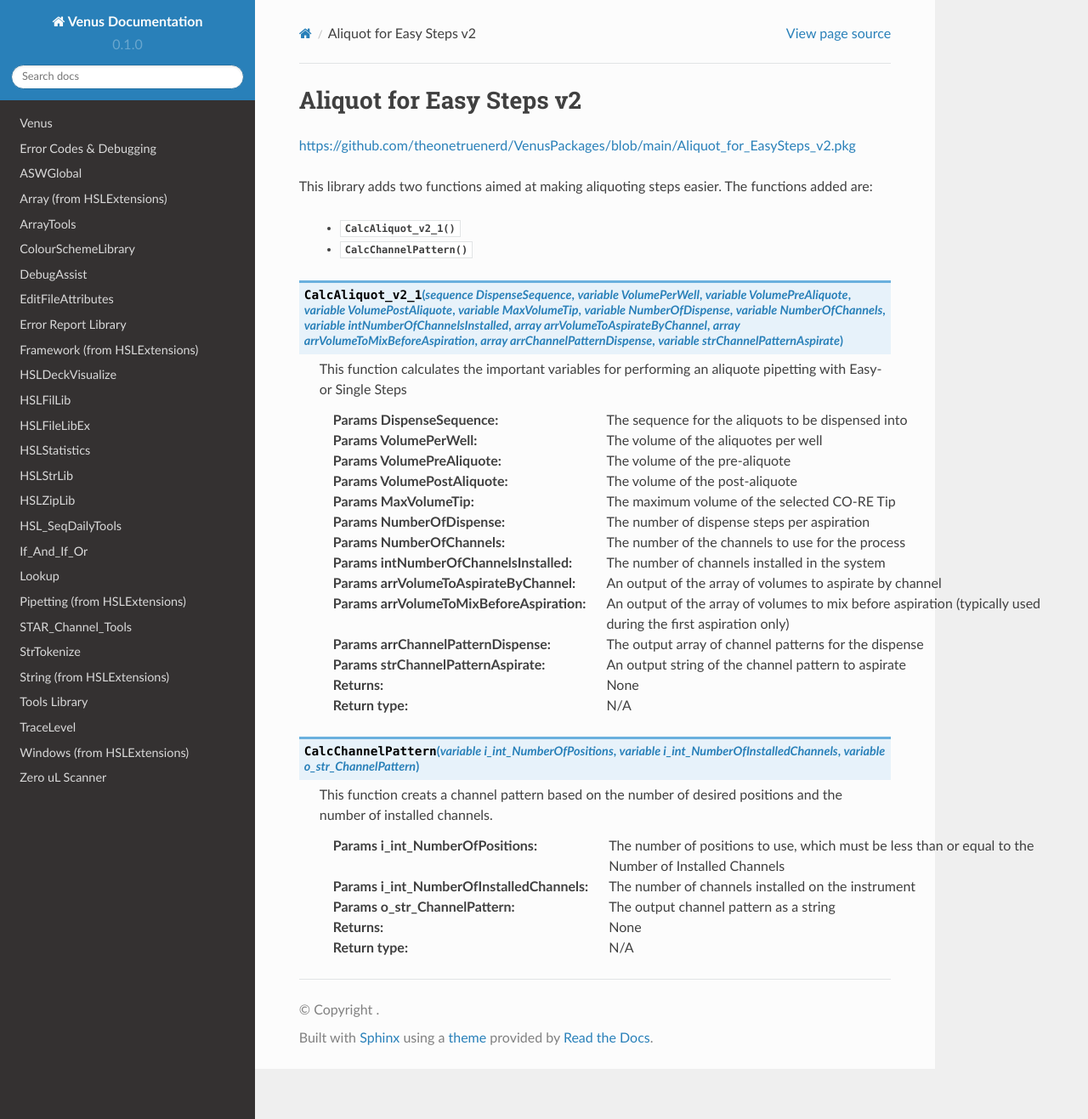
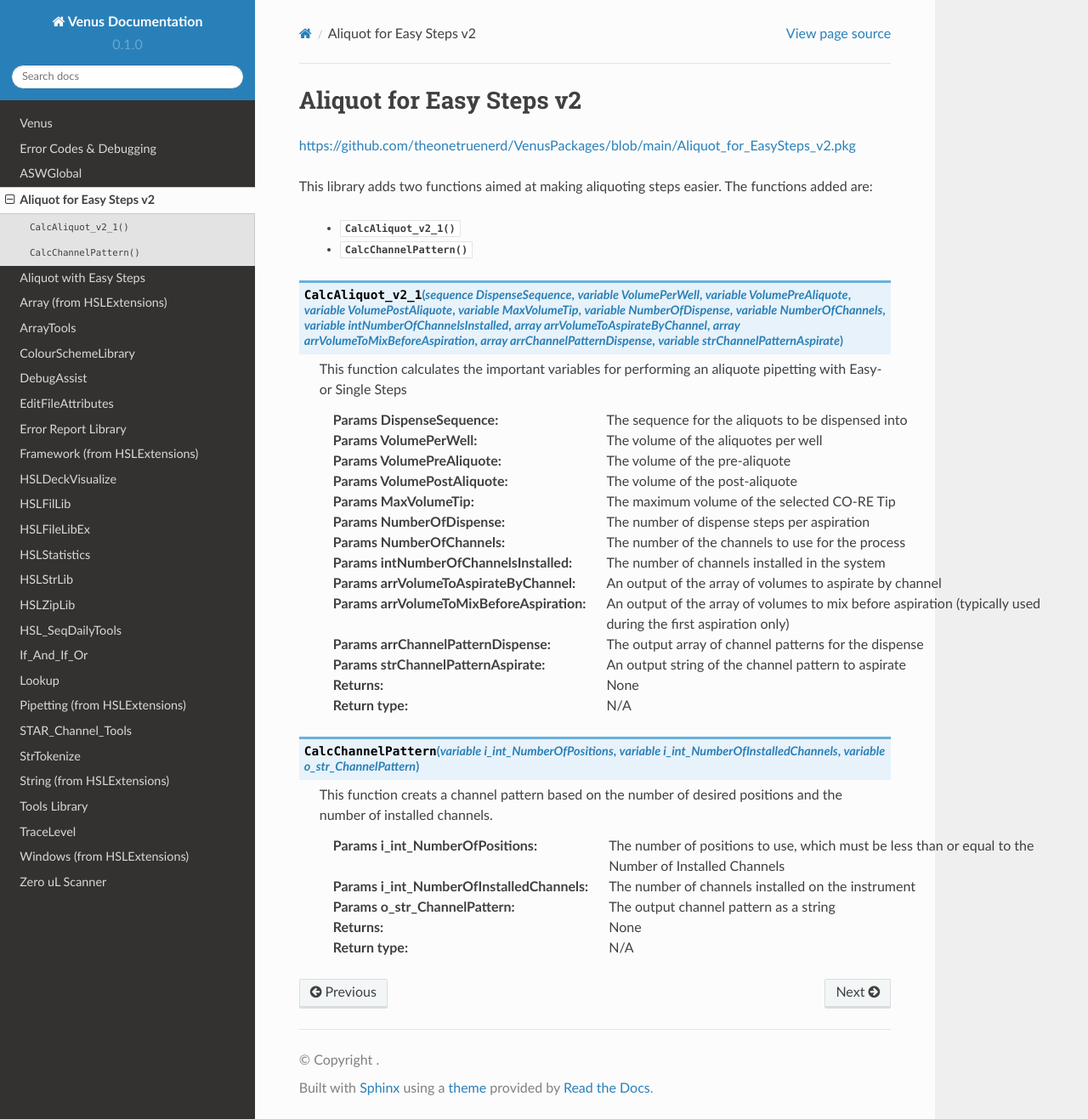
Before and after one commit to theonetruenerd/VenusLibraryDocumentation, a Sphinx documentation site: the page built from docs/source/Aliquot_for_EasySteps_v2.rst, in a window 1280 px wide and 1317 px high. Shown: the whole window at 85% size. Built offline with Sphinx 7.4.7 and the Read the Docs theme 2.0.0, drawn with Linux system fonts in a browser that asks for light colours; pages that are not in the unit, such as notebooks, are missing from menus.

Commit message:
Update index.rst

```diff
--- a/docs/source/index.rst
+++ b/docs/source/index.rst
@@ -19,9 +19,12 @@ This is the consolidated unofficial documentation for Venus 4 as well as its lib
    venus
    ErrorCodes
    ASWGlobal
+   Aliquot_for_EasySteps_v2
+   Aliquot_with_EasySteps
    Array
    ArrayTools
    ColourSchemeLibrary
+   CheckCarrierPresence_v2
    DebugAssist
    EditFileAttributes
    ErrorReportLibrary
```
